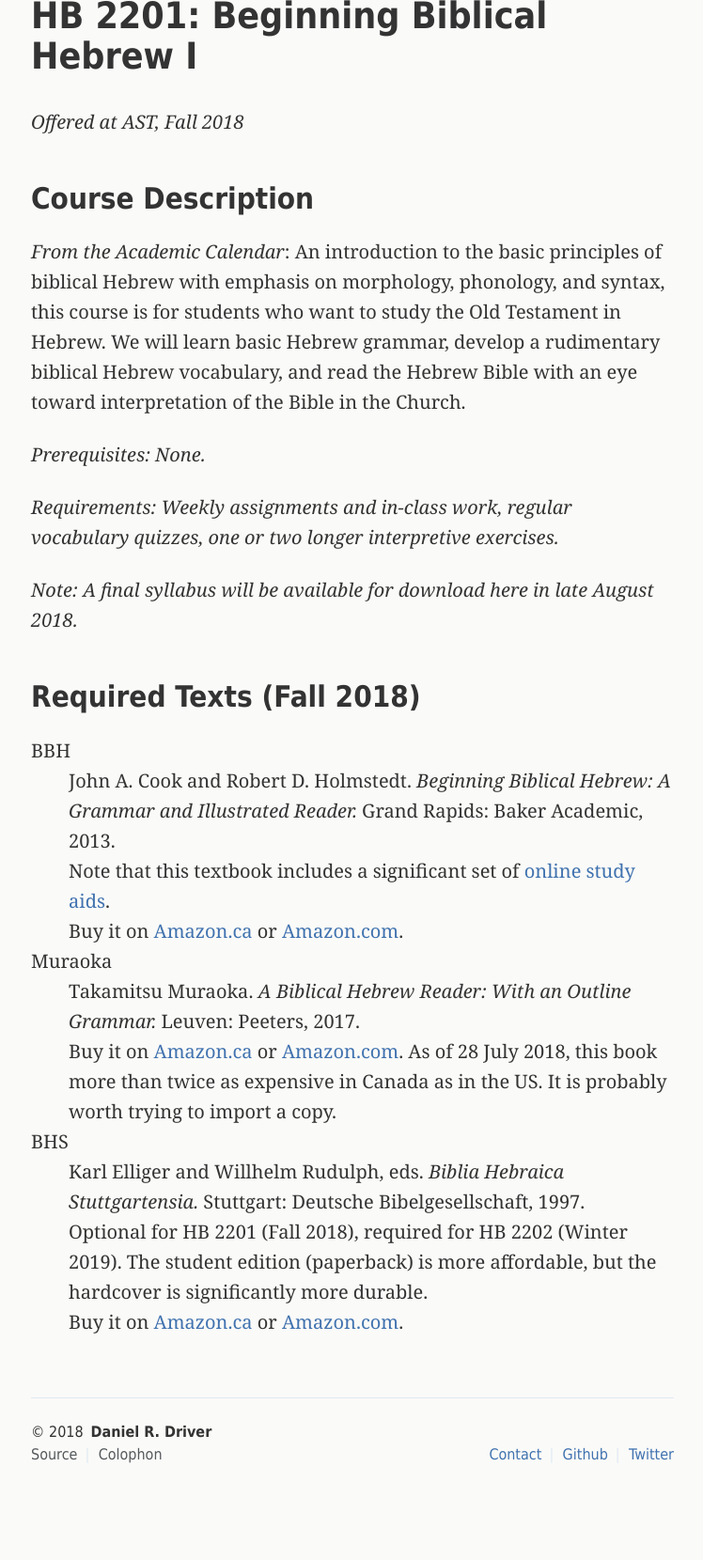
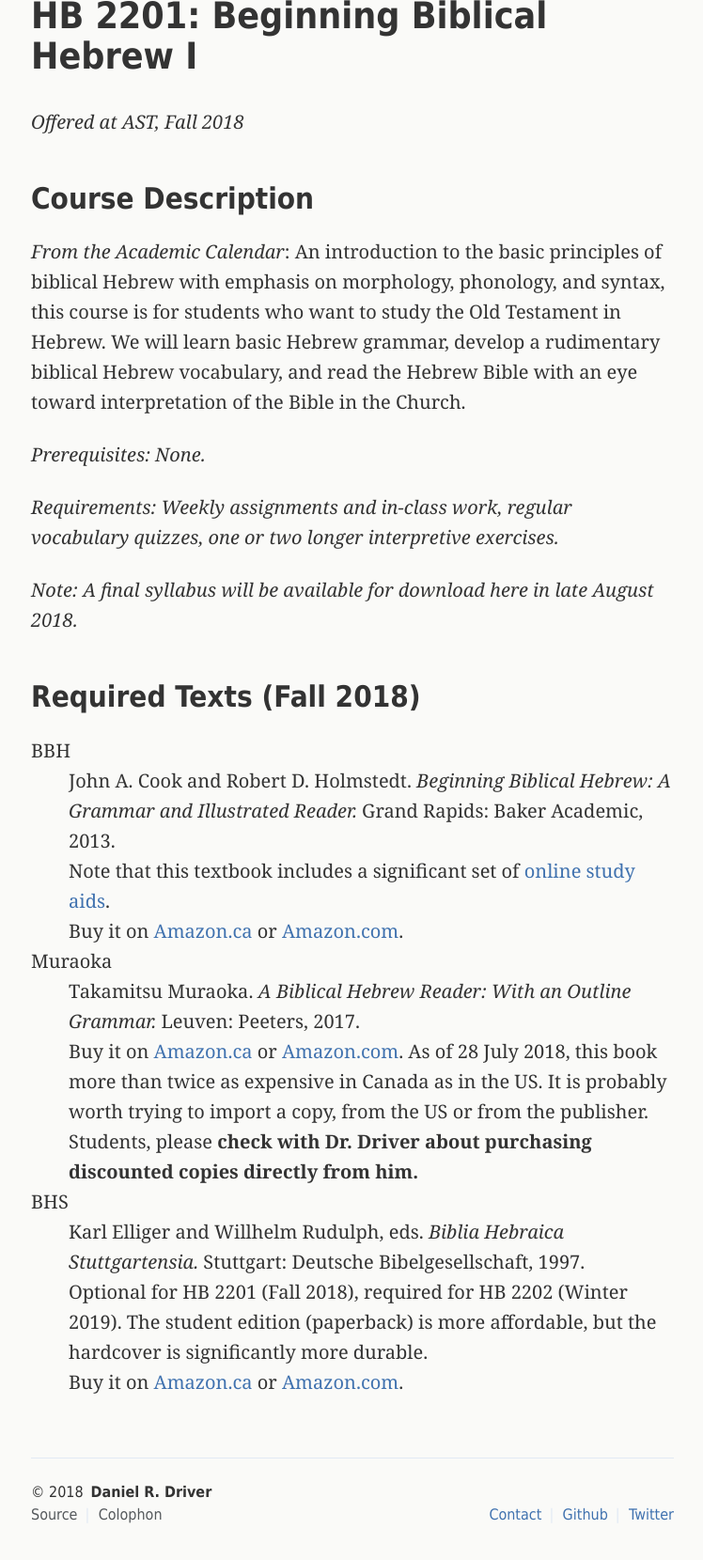
Before and after one commit to danieldriver/danieldriver.github.io, a Jekyll site: the page built from _pages/hb-2201.md, in a window 1280 px wide, cut to the strip 104-1824 px from the top of the page. Shown: the top 1660 px of the strip at 94% size, without its empty margins (265-1013 px from the left). Built offline with Jekyll 4.4.1, drawn with Linux system fonts in a browser that asks for light colours.

Commit message:
update purchashing recs for Muraoka (direct option

```diff
--- a/_pages/hb-2201.md
+++ b/_pages/hb-2201.md
@@ -32,7 +32,7 @@ BBH
 
 Muraoka
 : Takamitsu Muraoka. *A Biblical Hebrew Reader: With an Outline Grammar.* Leuven: Peeters, 2017.
-: Buy it on [Amazon.ca](https://amzn.to/2NSJ1gt) or [Amazon.com](https://amzn.to/2uW4hec). As of 28 July 2018, this book more than twice as expensive in Canada as in the US. It is probably worth trying to import a copy.
+: Buy it on [Amazon.ca](https://amzn.to/2NSJ1gt) or [Amazon.com](https://amzn.to/2uW4hec). As of 28 July 2018, this book more than twice as expensive in Canada as in the US. It is probably worth trying to import a copy, from the US or from the publisher. Students, please **check with Dr. Driver about purchasing discounted copies directly from him.**
 
 BHS
 : Karl Elliger and Willhelm Rudulph, eds. *Biblia Hebraica Stuttgartensia.* Stuttgart: Deutsche Bibelgesellschaft, 1997.
```
